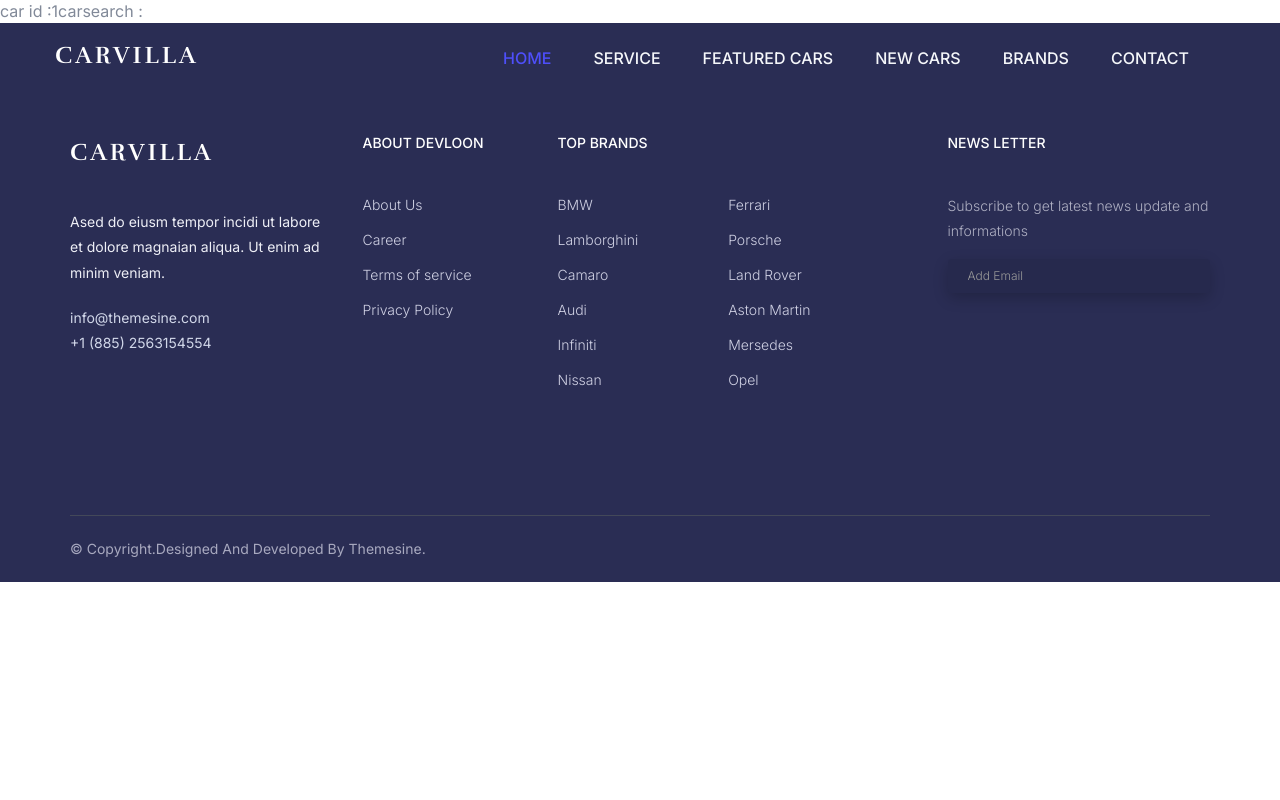
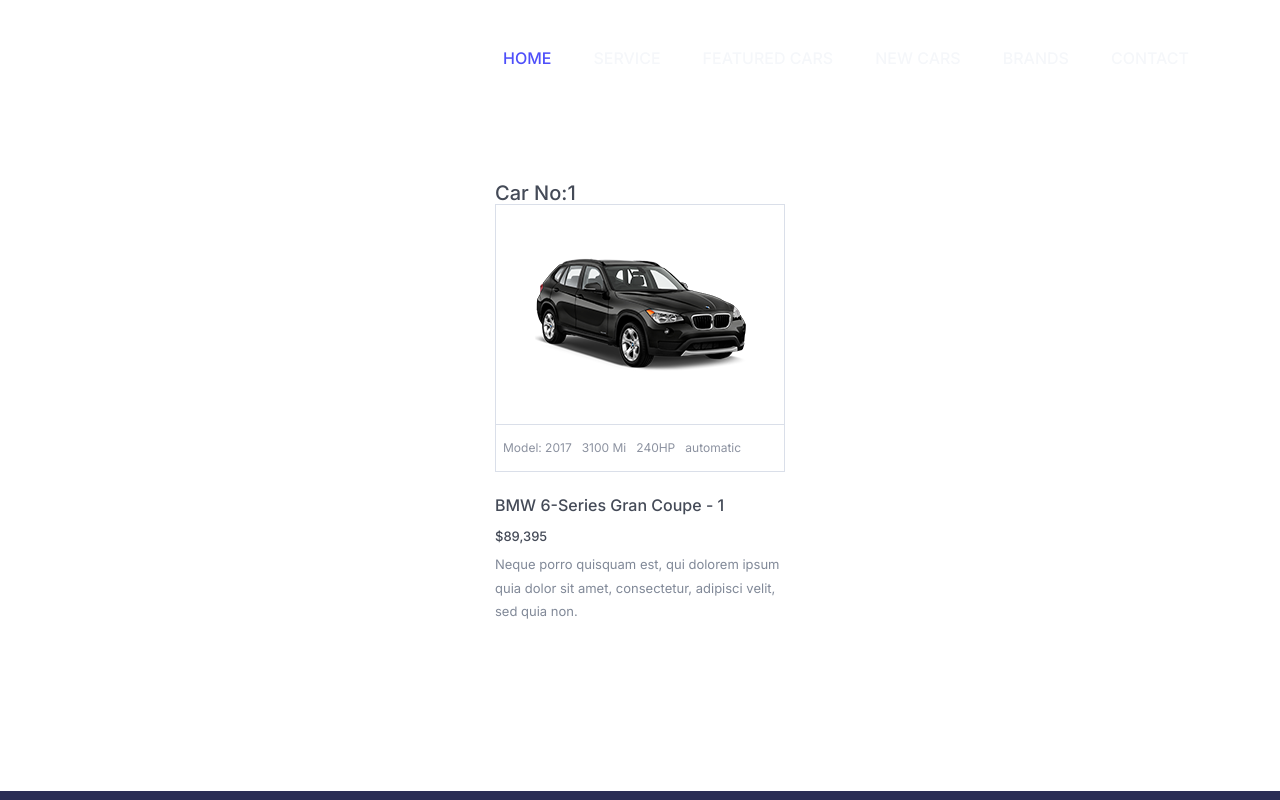
Before and after one commit to alireza-akbarzade/exam-next, a Next.js app: page /cars/1 in a window 1280 px wide. Shown: the top 800 px of the page. Built offline with nearby package versions, Linux system fonts and the light colour scheme; some icons are missing.

Commit message:
add cars/[carId]/page.js

```diff
--- a/app/cars/[carId]/page.js
+++ b/app/cars/[carId]/page.js
@@ -1,16 +1,38 @@
-import React from 'react'
+import React from 'react';
 
-const  page = ({params , searchParams}) => {
+const Page = ({ params, searchParams }) => {
+    return (
+        <section className="featured-cars" style={{width:"100%",display:"flex", flexDirection:"column", marginTop:"70px", justifyContent:"center", alignItems:"center"}}>
+            <div className="col-lg-3 col-md-4 col-sm-6" >
+                <h1>
+                    Car No:
+                    {params.carId}
+                </h1>
+                <div className="single-featured-cars">
+                    <div className="featured-img-box">
+                        <div className="featured-cars-img">
+                            <img src={`/assets/images/featured-cars/fc${params.carId}.png`} alt="cars" />
+                        </div>
+                        <div className="featured-model-info">
+                            <p>
+                                model: 2017
+                                <span className="featured-mi-span"> 3100 mi</span>
+                                <span className="featured-hp-span"> 240HP</span>
+                                automatic
+                            </p>
+                        </div>
+                    </div>
+                    <div className="featured-cars-txt">
+                        <h2><a href="#">BMW 6-series gran coupe - {params.carId}</a></h2>
+                        <h3>$89,395</h3>
+                        <p>
+                            Neque porro quisquam est, qui dolorem ipsum quia dolor sit amet, consectetur, adipisci velit, sed quia non.
+                        </p>
+                    </div>
+                </div>
+            </div>
+        </section>
+    );
+}
 
-  return (
-    <div>
-      car id :
-      {params.carId}
-
-      carsearch :
-      {searchParams.name}
-
-    </div>
-  )
-}
-export default page
+export default Page;
```
